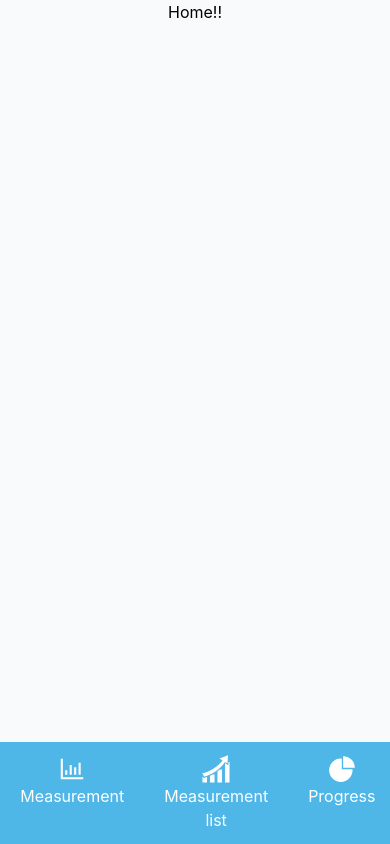
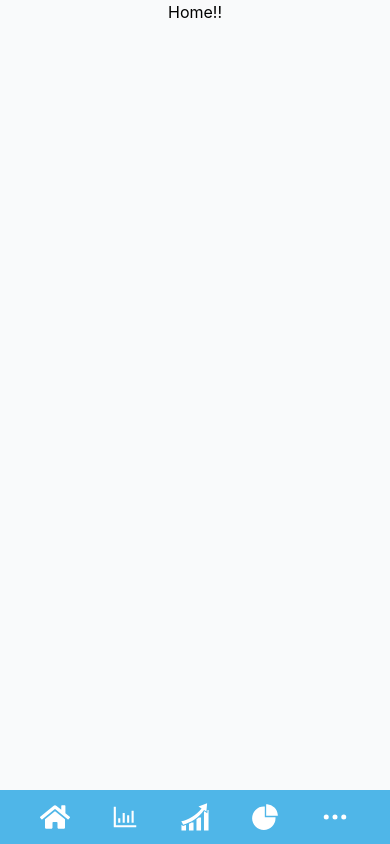
Before and after one commit to dipbazz/track-my-fitness-ui, a React (Create React App) app: page / in a window 390 px wide. Built offline with nearby package versions, Linux system fonts and the light colour scheme; sample sign-in values are in the browser's storage.

Commit message:
Fix responsive layout

```diff
--- a/src/App.js
+++ b/src/App.js
@@ -6,7 +6,7 @@ import NavbarContainer from './containers/NavbarContainer';
 function App() {
   const isAuthenticated = useSelector((state) => state.user.isAuthenticated);
   return (
-    <div className="App max-w-3xl m-auto">
+    <div className="App max-w-3xl m-auto mb-32">
       {isAuthenticated ? <NavbarContainer /> : ''}
       <Routes />
     </div>
--- a/src/components/MeasurementDetail.js
+++ b/src/components/MeasurementDetail.js
@@ -48,7 +48,7 @@ const MeasurementDetail = ({ measurement, exercises }) => {
         />
       </div>
 
-      <div className="grid grid-cols-2 gap-5 mt-6">
+      <div className="grid sm:grid-cols-2 gap-5 mt-6">
         {exercises.map((exercise) => (
           <ExerciseCard
             key={exercise.id}
--- a/src/components/MeasurementForm.js
+++ b/src/components/MeasurementForm.js
@@ -9,7 +9,7 @@ const MeasurementForm = ({ exercise, measurements, measurementChange }) => (
         <input
           onChange={measurementChange}
           value={measurements[exercise.id] || ''}
-          className="border border-gray-300 mr-3 px-3 py-2 rounded"
+          className="border border-gray-300 mr-3 px-3 py-2 rounded w-20 sm:w-auto"
           name={exercise.id}
           type="number"
           placeholder="10"
--- a/src/components/MeasurementItem.js
+++ b/src/components/MeasurementItem.js
@@ -38,7 +38,10 @@ const MeasurementItem = ({ date, measurements }) => {
             }}
           />
         </div>
-        <span className="">{moment(date).format('dddd, MMMM Do YYYY')}</span>
+        <p className="">
+          <span className="hidden sm:inline-block mr-2">{moment(date).format('dddd, ')}</span>
+          <span>{moment(date).format('MMMM Do YYYY')}</span>
+        </p>
         <span className="flex items-center">
           {progress}
           %
--- a/src/components/MeasurementList.js
+++ b/src/components/MeasurementList.js
@@ -16,6 +16,7 @@ const MeasurementList = ({
   return (
     <>
       <Heading title="Measurement list" />
+      <div>
         {measurements.map((measurement) => (
           <MeasurementItem
             key={measurement.date}
@@ -23,6 +24,7 @@ const MeasurementList = ({
             measurements={measurement.data}
           />
         ))}
+      </div>
     </>
   );
 };
--- a/src/components/Navbar.js
+++ b/src/components/Navbar.js
@@ -11,37 +11,37 @@ const Navbar = ({ logout, user }) => {
   };
 
   return (
-    <nav className="fixed bottom-0 w-full max-w-3xl bg-azure-900">
+    <nav className="fixed z-10 bottom-0 w-full max-w-3xl bg-azure-900">
       <p className="hidden">{user.user ? user.user.email : ''}</p>
       <ul className="flex justify-center">
         <li className="py-3 px-5 text-white text-center">
           <Link className="" to="/">
             <FaHome className="text-3xl m-auto" />
-            Home
+            <span className="hidden sm:block">Home</span>
           </Link>
         </li>
         <li className="py-3 px-5 text-white text-center">
           <Link className="" to="/measurement">
             <AiOutlineBarChart className="text-3xl m-auto" />
-            Measurement
+            <span className="hidden sm:block">Measurement</span>
           </Link>
         </li>
         <li className="py-3 px-5 text-white text-center">
           <Link className="" to="/measurement/list">
             <GiProgression className="text-3xl m-auto" />
-            Measurement list
+            <span className="hidden sm:block">Measurement list</span>
           </Link>
         </li>
         <li className="py-3 px-5 text-white text-center">
           <Link className="" to="/progress">
             <AiFillPieChart className="text-3xl m-auto" />
-            Progress
+            <span className="hidden sm:block">Progress</span>
           </Link>
         </li>
         <li className="py-3 px-5 text-white text-center">
           <Link className="" to="/progress">
             <FiMoreHorizontal className="text-3xl m-auto" />
-            More
+            <span className="hidden sm:block">More</span>
           </Link>
         </li>
       </ul>
```
Lines whose indentation alone changed are shown as unchanged.
